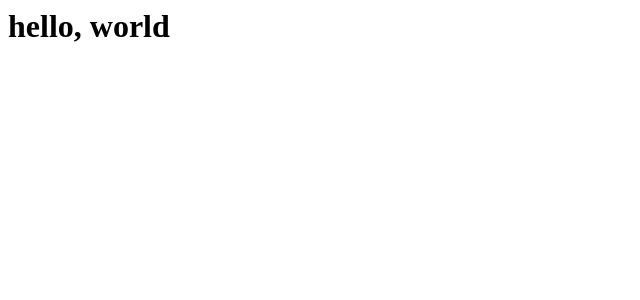
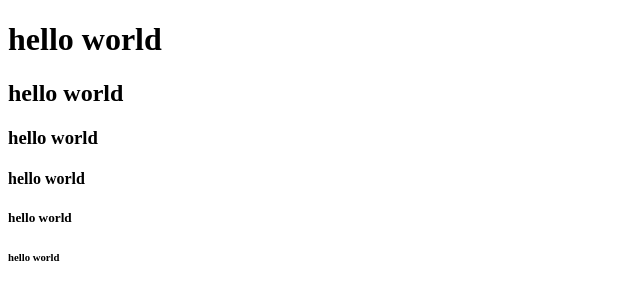
Before and after one commit to hynzio/first, a plain HTML site: page index.html in a window 1280 px wide. Shown: the whole page, without its empty margins (0-640 px from the left). Drawn offline with Linux system fonts and the light colour scheme.

Commit message:
index.html 수정

```diff
--- a/index.html
+++ b/index.html
@@ -1 +1,16 @@
-<h1>hello, world</h1>
+<!DOCTYPE html>
+<html lang="en">
+<head>
+    <meta charset="UTF-8">
+    <meta name="viewport" content="width=device-width, initial-scale=1.0">
+    <title>Document</title>
+</head>
+<body>
+    <h1>hello world</h1>
+    <h2>hello world</h2>
+    <h3>hello world</h3>
+    <h4>hello world</h4>
+    <h5>hello world</h5>
+    <h6>hello world</h6>
+</body>
+</html>
```
